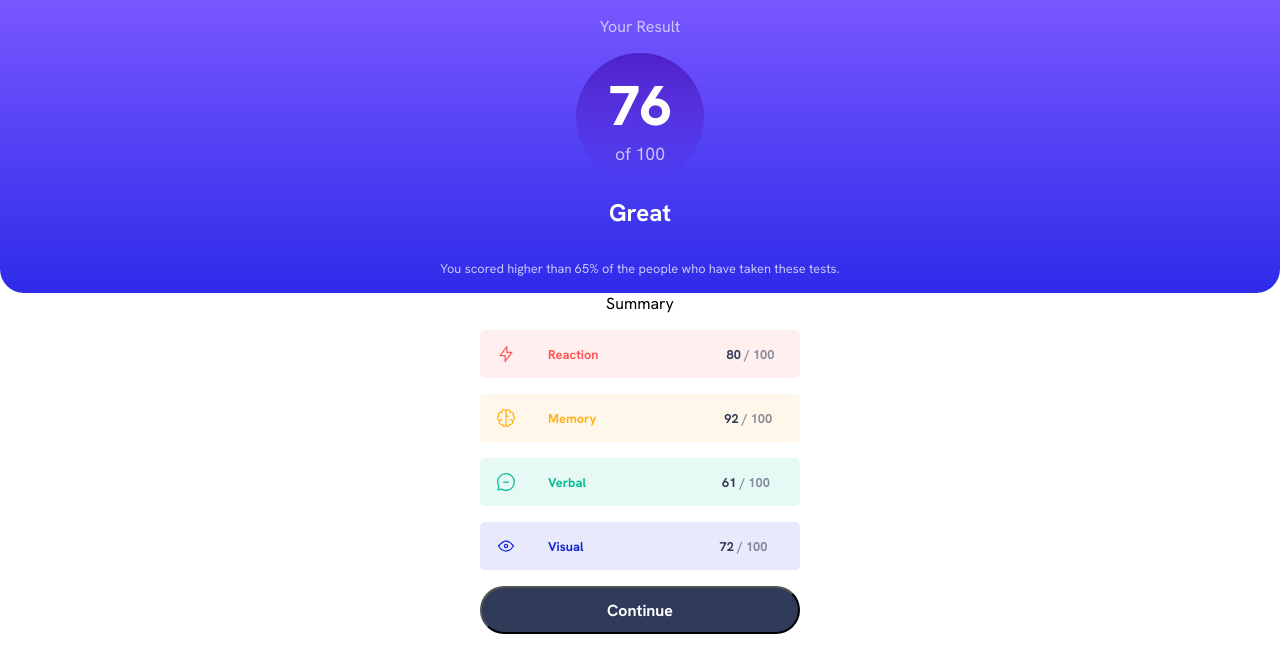
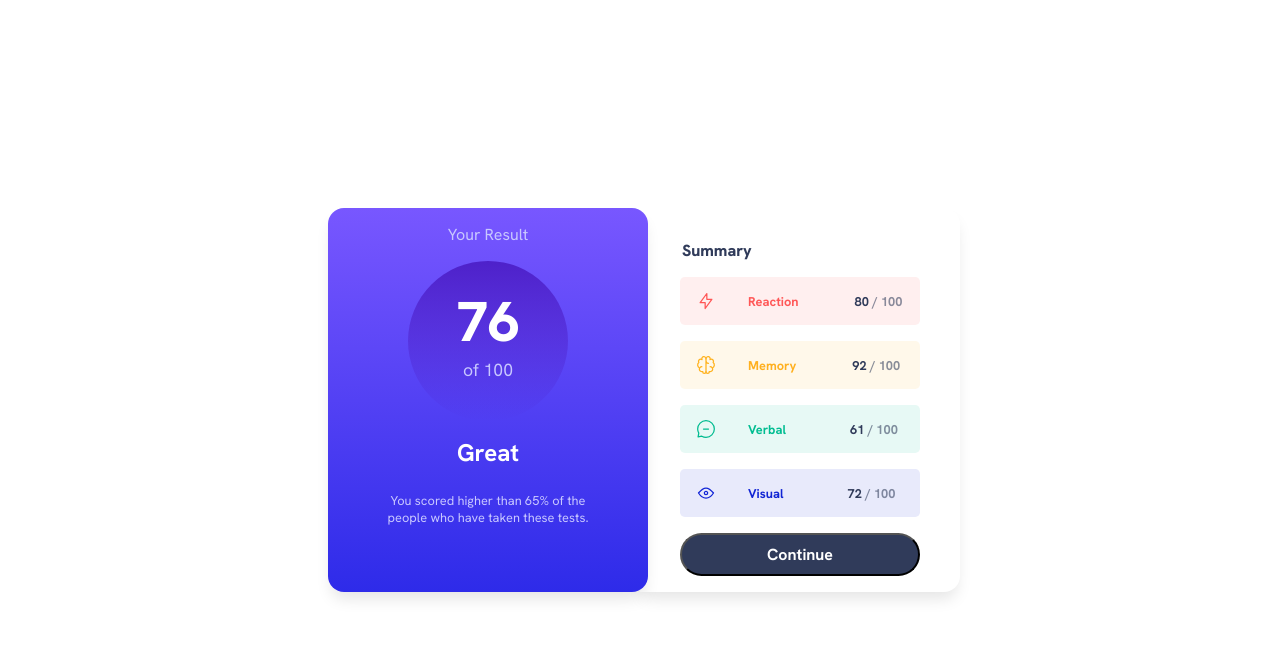
Before and after one commit to TheTreeveloper/Result-summary-redo, a React (Vite) app: page / in a window 1280 px wide. Shown: the top 672 px of the page. Built offline with nearby package versions, Linux system fonts and the light colour scheme.

Commit message:
100% completed

```diff
--- a/src/App.css
+++ /dev/null
@@ -1,4 +0,0 @@
-.container {
-    display: flex;
-    flex-direction: column;
-}
--- /dev/null
+++ b/src/App.module.css
@@ -0,0 +1,27 @@
+.container {
+    display: flex;
+    flex-direction: column;
+}
+
+@media screen and (min-width: 600px) {
+    .container {
+      display: flex;
+      flex-direction: row;
+      align-items: center;
+      justify-content: center;
+      width:40rem;
+      padding: 0;
+      height: auto;
+
+    }
+
+    body {
+        display: flex;
+        flex-direction: column;
+        align-items: center;
+        justify-content: center;
+        min-height: 100vh;
+    }
+
+
+}
--- a/src/App.tsx
+++ b/src/App.tsx
@@ -1,9 +1,10 @@
 import ResultSection from "./Components/ResultSection";
 import SummarySection from "./Components/SummarySection";
+import styles from "./App.module.css";
 
 function App() {
   return (
-    <div className="container">
+    <div className={styles.container}>
       <ResultSection />
       <SummarySection />
     </div>
--- a/src/Components/ResultsSection.module.css
+++ b/src/Components/ResultsSection.module.css
@@ -2,15 +2,16 @@
     display: flex;
     flex-direction: column;
     align-items: center;
-    gap: 2rem;
-    border-radius: 0 0 1.5rem 1.5rem;
+    gap: 1.5rem;
+    border-radius: 0 0 2rem 2rem;
     background: linear-gradient(0deg, rgba(46,43,233,1) 0%, rgba(120,87,255,1) 100%);
     color: hsl(0, 0%, 100%);
-    padding: 1rem;
+    padding: 1rem 3rem;
 }
 
 .resultContainer p {
     color: hsl(241, 100%, 89%);
+    margin-bottom: 1rem;
 }
 
 .score_header{
@@ -50,3 +51,34 @@
     color: hsl(241, 100%, 89%);
     margin: 0 2rem;
 }
+
+h2 {
+    margin-top: 1rem;
+}
+
+@media screen and (min-width: 600px) {
+    .resultContainer {
+        width: 50%;
+        height: 24rem;
+        border-radius: 1rem;
+        position: relative;
+        z-index: 2;
+        position: relative;
+        left: 0.5rem;
+        margin: 0;
+        padding: 1rem;
+
+      box-shadow: 0px 10px 15px -3px rgba(0,0,0,0.1);
+    }
+
+    .comment {
+        font-size: 0.8rem;
+        color: hsl(241, 100%, 89%);
+        text-align: center;
+    }
+
+    .circle {
+        width: 10rem;
+        height: 10rem;
+    }
+}
--- a/src/Components/SummarySection.module.css
+++ b/src/Components/SummarySection.module.css
@@ -3,10 +3,16 @@ display: flex;
 flex-direction: column;
 align-items: center;
 gap: 1rem;
+width: 100%;
 }
 
 .summaryHeading{
-
+    font-size: 1rem;
+    font-weight: 800;
+    color: hsl(224, 30%, 27%);
+    position: relative;
+    right: 7.5rem;
+    margin-top: 1rem;
 }
 
 .data {
@@ -20,7 +26,7 @@ gap: 1rem;
     display: flex;
     justify-content: flex-start;
     align-items: center;
-    width: 20rem;
+    width: auto;
     height: 3rem;
     border-radius: 0.3rem;
     background-color: hsla(0, 100%, 67%, 0.096);
@@ -46,7 +52,7 @@ gap: 1rem;
     display: flex;
     justify-content: flex-start;
     align-items: center;
-    width: 20rem;
+    width: auto;
     height: 3rem;
     border-radius: 0.3rem;
     background-color: hsl(39, 100%, 56%, 0.096);
@@ -64,7 +70,7 @@ gap: 1rem;
     display: flex;
     justify-content: flex-start;
     align-items: center;
-    width: 20rem;
+    width: auto;
     height: 3rem;
     border-radius: 0.3rem;
     background-color: hsl(166, 100%, 37%, 0.096);
@@ -83,7 +89,7 @@ gap: 1rem;
     display: flex;
     justify-content: flex-start;
     align-items: center;
-    width: 20rem;
+    width: auto;
     height: 3rem;
     border-radius: 0.3rem;
     background-color: hsl(234, 85%, 45%, 0.096);
@@ -114,7 +120,7 @@ gap: 1rem;
 }
 
 button {
-    width: 20rem;
+    width: auto;
     height: 3rem;
     font-size: 1rem;
     font-weight: 700;
@@ -122,3 +128,49 @@ button {
     color: white;
     border-radius: 1.5rem;
 }
+
+button:hover {
+    cursor: pointer;
+    background: linear-gradient(0deg, rgba(46,43,233,1) 0%, rgba(120,87,255,1) 100%);
+    border: none;
+}
+
+@media screen and (min-width: 600px) {
+    .summaryContainer{
+        width: 50%;
+        height: 24rem;
+        background-color: white;
+        border-radius: 0 1rem 1rem 0;
+        padding: 1rem 3rem;
+
+      box-shadow: 0px 10px 15px -3px rgba(0,0,0,0.1);
+}
+
+.summaryHeading{
+
+    right: 5.2rem;
+}
+
+button {
+        width: 15rem;
+}
+
+.reaction,
+.memory,
+.verbal,
+.visual {
+    width: 15rem;
+}
+
+.score {
+    margin-left: 3.5rem !important;
+}
+
+.verbal .score,
+.visual .score {
+    margin-left:4rem !important;
+}
+
+
+
+}
```
Also changed, not shown: src/index.css (line endings or trailing spaces).
